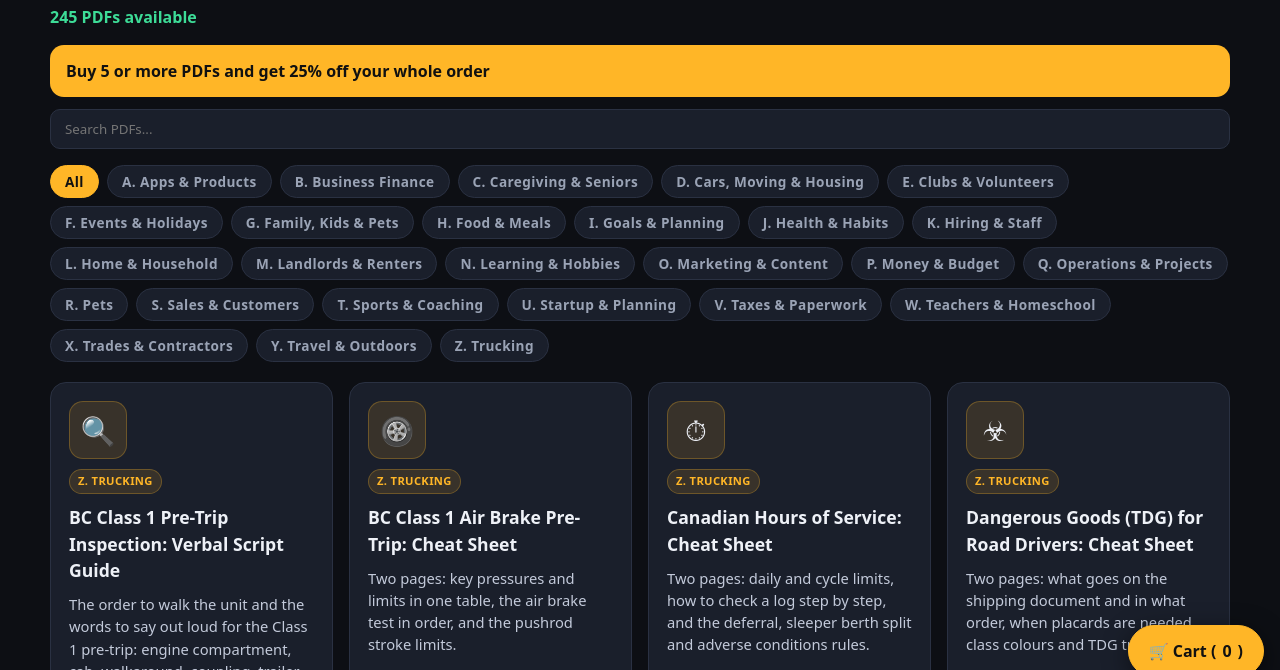
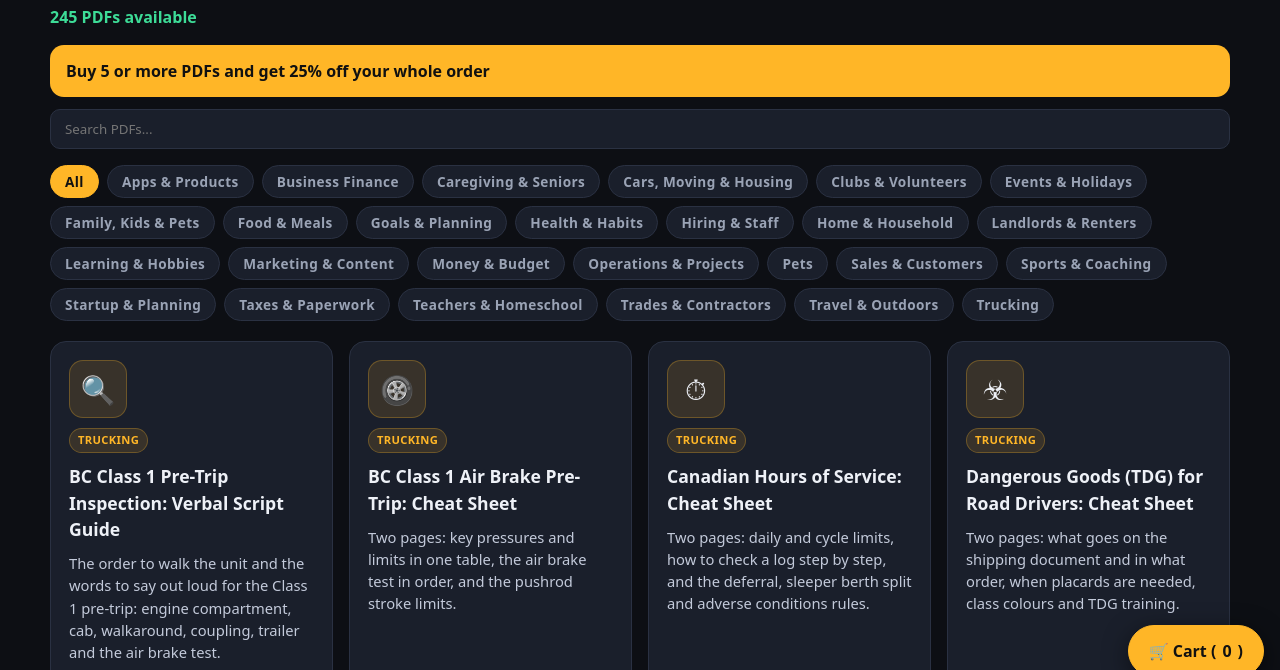
Before and after one commit to gamache61/MyGamachePdfApps, a plain HTML site: page index.html in a window 1280 px wide. Shown: the part 107-777 px from the top of the page. Drawn offline with Linux system fonts and the light colour scheme.

Commit message:
Remove category letters; keep alphabetical names
Co-Authored-By: Claude Sonnet 5.5 <noreply@anthropic.com>
Claude-Session: https://claude.ai/code/session_01VJVcHrUuTV2bYkxHseF8b8

```diff
--- a/index.html
+++ b/index.html
@@ -129,13 +129,12 @@ try { cart = JSON.parse(localStorage.getItem('gpdf-cart')||'[]'); } catch(e){}
 let activeCat = 'All';
 function saveCart(){ try{ localStorage.setItem('gpdf-cart', JSON.stringify(cart)); }catch(e){} }
 
-function letterOf(c){ const i=usedCats().indexOf(c); return i<0?'':String.fromCharCode(65+(i%26)); }
 function renderCats(){
   const list = ['All'].concat(usedCats());
   if(!list.includes(activeCat)) activeCat='All';
   $('catBar').innerHTML = list.map(c=>{
     const on = c===activeCat, col = c==='All' ? '#ffb627' : catColor(c);
-    return '<button class="cat-chip'+(on?' active':'')+'" data-cat="'+esc(c)+'" style="'+(on?'background:'+col+';border-color:'+col+';color:'+textOn(col):'')+'">'+(c==='All'?'':letterOf(c)+'. ')+esc(c)+'</button>';
+    return '<button class="cat-chip'+(on?' active':'')+'" data-cat="'+esc(c)+'" style="'+(on?'background:'+col+';border-color:'+col+';color:'+textOn(col):'')+'">'+esc(c)+'</button>';
   }).join('');
 }
 function renderGrid(){
@@ -144,7 +143,7 @@ function renderGrid(){
   $('grid').innerHTML = list.length ? list.map(p=>{
     const col = catColor(p.category), inCart = cart.includes(p.id);
     return '<div class="card"><div class="icon" style="background:'+col+'22;border:1px solid '+col+'44">'+esc(p.icon)+'</div>'
-      +'<span class="badge" style="color:'+col+';background:'+col+'22;border-color:'+col+'44">'+letterOf(p.category)+'. '+esc(p.category)+'</span>'
+      +'<span class="badge" style="color:'+col+';background:'+col+'22;border-color:'+col+'44">'+esc(p.category)+'</span>'
       +'<h3>'+esc(p.title)+'</h3><p>'+esc(p.desc)+'</p>'
       +'<div class="row"><span class="price">'+money(PRICE)+'</span>'
       +'<span style="display:flex;gap:8px">'+(p.preview?'<a class="btn" href="'+esc(p.preview)+'" target="_blank">Preview</a>':'')
```
